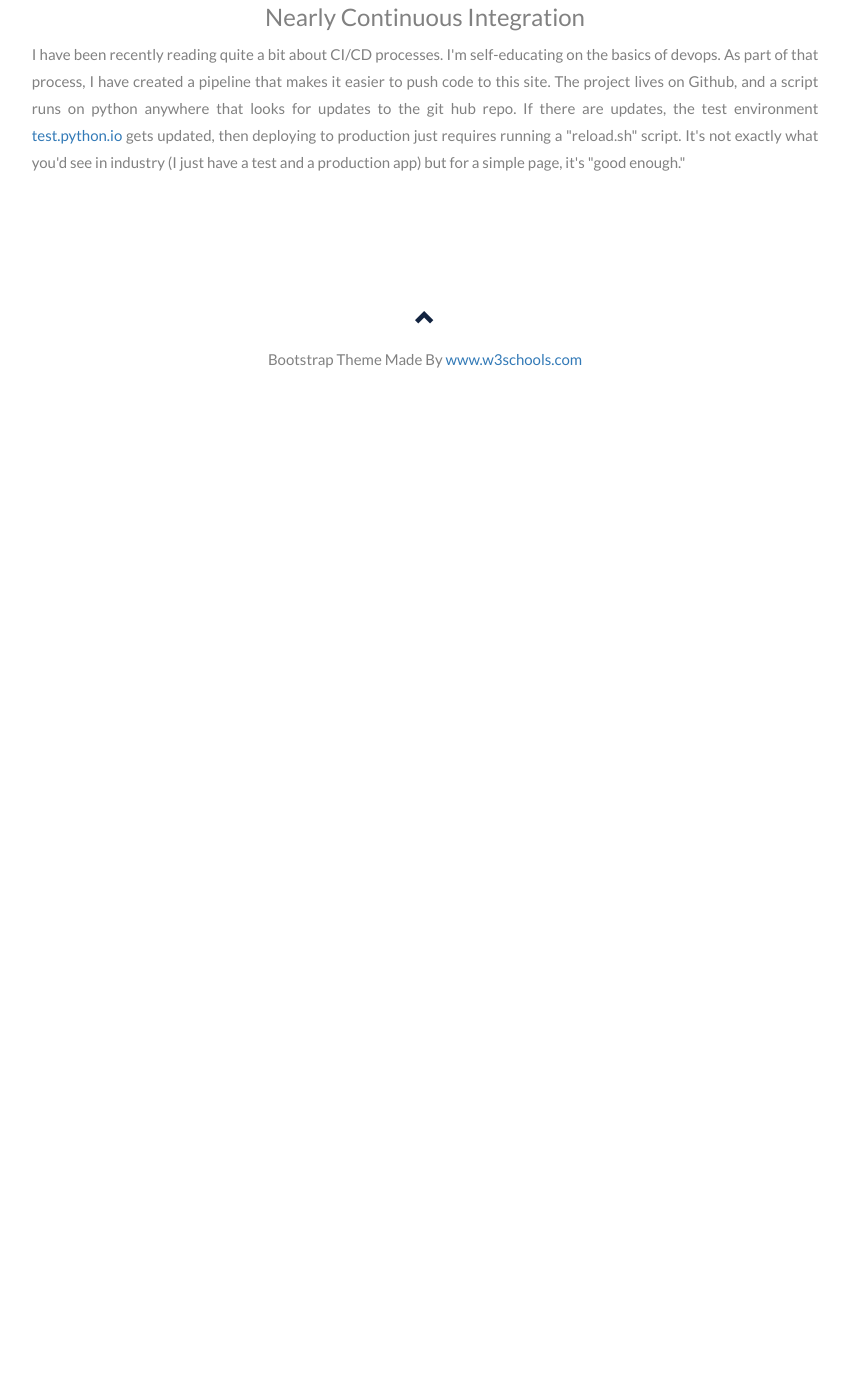
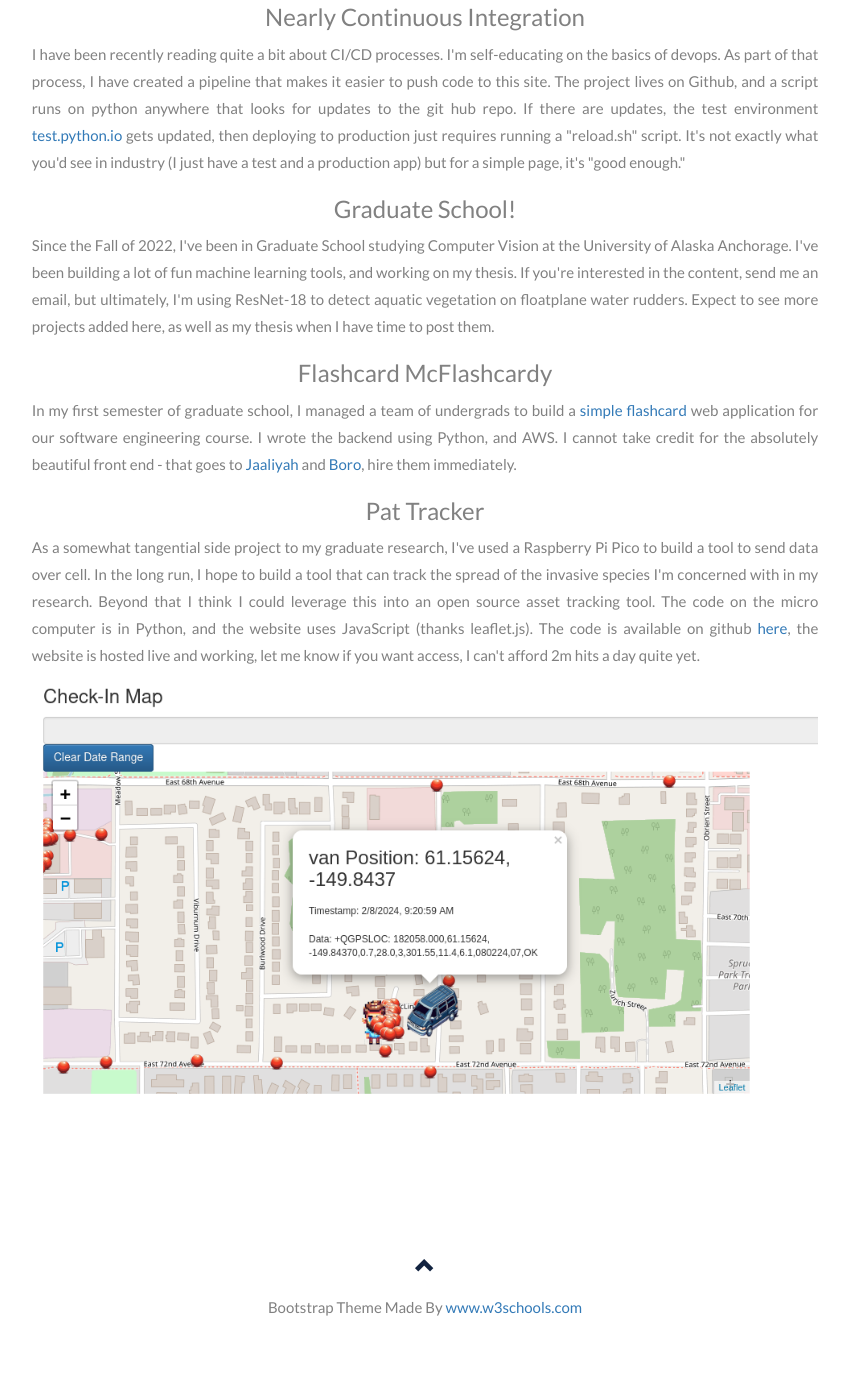
Before and after one commit to patpragman/pragman_dot_io, a Flask app: page / in a window 1280 px wide. Shown: the part 3722-5096 px from the top of the page, without its empty margins (215-1064 px from the left). Before the commit the page ends 4090 px from the top, so only its background shows below. Run offline with Flask 3, Linux system fonts and the light colour scheme; some libraries are stand-ins or nearby versions.

Commit message:
added to portfolio

```diff
--- a/templates/main.html
+++ b/templates/main.html
@@ -282,6 +282,20 @@
 
         <h3>Nearly Continuous Integration</h3>
         <p class="body_text">I have been recently reading quite a bit about CI/CD processes.  I'm self-educating on the basics of devops.  As part of that process, I have created a pipeline that makes it easier to push code to this site.  The project lives on Github, and a script runs on python anywhere that looks for updates to the git hub repo.  If there are updates, the test environment <a href="http://test.pragman.io">test.python.io</a> gets updated, then deploying to production just requires running a "reload.sh" script.  It's not exactly what you'd see in industry (I just have a test and a production app) but for a simple page, it's "good enough."</p>
+
+        <h3>Graduate School!</h3>
+        <p class="body_text">Since the Fall of 2022, I've been in Graduate School studying Computer Vision at the University of Alaska Anchorage.  I've been building a lot of fun machine learning tools, and working on my thesis.  If you're interested in the content, send me an email, but ultimately, I'm using ResNet-18 to detect aquatic vegetation on floatplane water rudders.  Expect to see more projects added here, as well as my thesis when I have time to post them.</p>
+
+
+        <h3>Flashcard McFlashcardy</h3>
+        <p class="body_text">In my first semester of graduate school, I managed a team of undergrads to build a <a href="https://patpragman.github.io/swe_class_project/">simple flashcard</a> web application for our software engineering course.  I wrote the backend using Python, and AWS.  I cannot take credit for the absolutely beautiful front end - that goes to <a href="https://github.com/JaaliyahA">Jaaliyah</a> and <a href="https://github.com/borogchingua">Boro</a>, hire them immediately.</p>
+
+
+        <h3>Pat Tracker</h3>
+        <p class="body_text">As a somewhat tangential side project to my graduate research, I've used a Raspberry Pi Pico to build a tool to send data over cell.  In the long run, I hope to build a tool that can track the spread of the invasive species I'm concerned with in my research.  Beyond that I think I could leverage this into an open source asset tracking tool.  The code on the micro computer is in Python, and the website uses JavaScript (thanks leaflet.js).  The code is available on github <a href="https://github.com/patpragman/patmap">here</a>, the website is hosted live and working, let me know if you want access, I can't afford 2m hits a day quite yet.</p>
+        <img src="{{url_for('static', filename='mapui.png')}}" style="width:65%">
+
+
     </div>
 
   </div>
```
Also changed, not shown: static/mapui.png (added).
